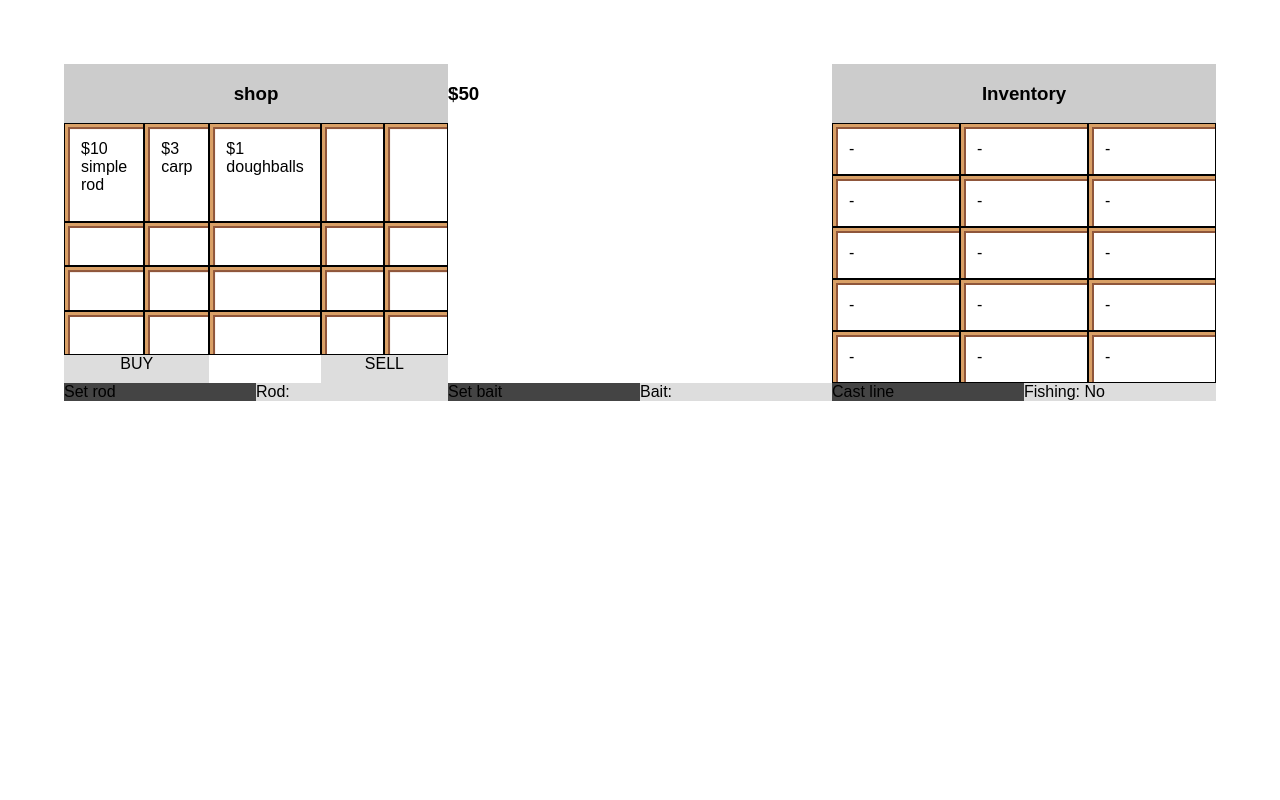
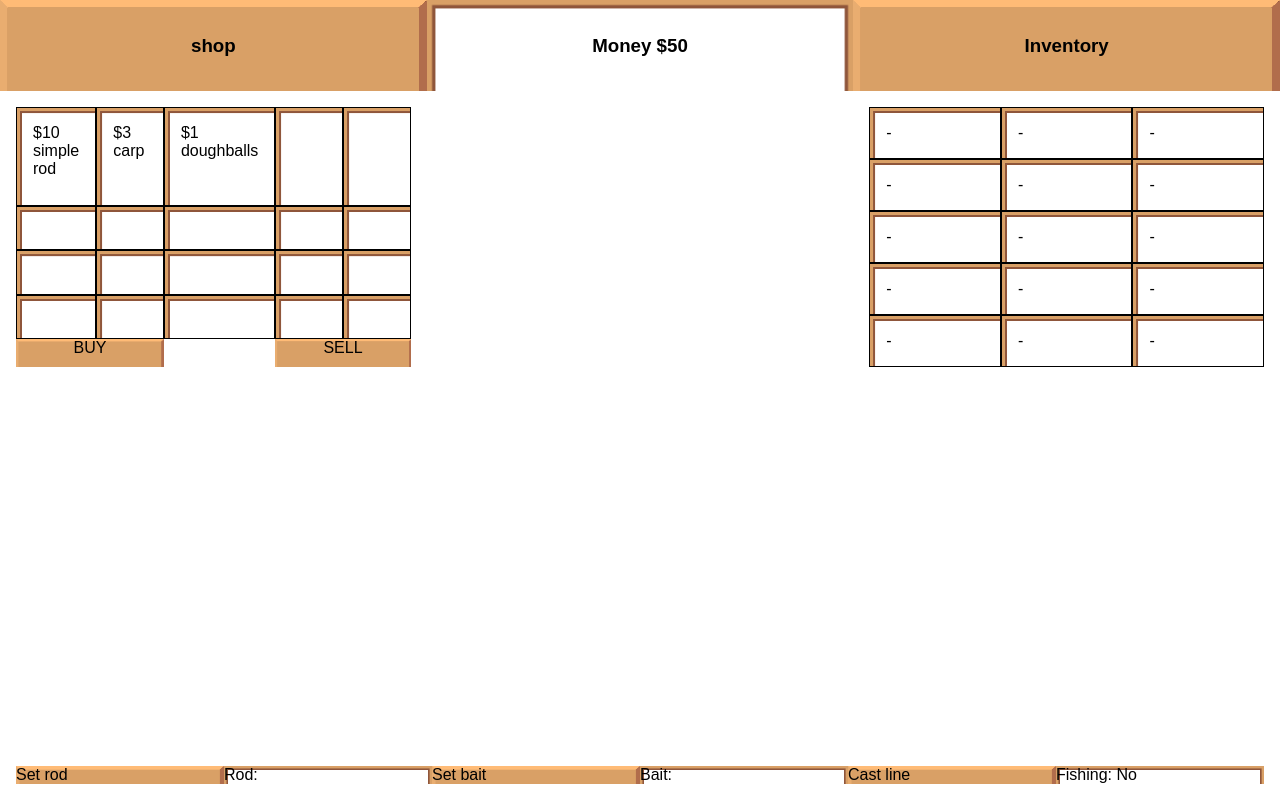
Before and after one commit to lilrooness/likesidefishing, a React (Create React App) app: page / in a window 1280 px wide. Built offline with nearby package versions, Linux system fonts and the light colour scheme.

Commit message:
Button graphics

```diff
--- a/src/App.css
+++ b/src/App.css
@@ -1,7 +1,11 @@
 .App {
   display: grid;
   grid-template-columns: 1fr 1fr 1fr;
-  padding: 5%;
+  /*padding: 5%;*/
+}
+
+.App > div {
+  padding: 1em;
 }
 
 .inventory {
@@ -17,8 +21,9 @@
   padding: 1em;
 }
 
-.inventory > div:nth-child(odd) {
-  background: #ddd
+.moneyLabel {
+  background-size: cover;
+  text-align: center;
 }
 
 .shop {
@@ -28,26 +33,20 @@
   grid-row: 2;
 }
 
-.shop > div:nth-child(odd) {
-  background: #ddd
-}
-
 .fishingControlls {
+  position: fixed;
+  bottom: 0;
+  left: 0;
+  right: 0;
   display: grid;
   grid-template-columns: repeat(6, 1fr);
   grid-column: 1/4;
-  grid-row: 3;
-  align-self: end;
 }
 
 .control {
   background: #444;
+  background-size: cover;
 }
-
-.fishingControlls > div:nth-child(even) {
-  background: #ddd
-}
-
 
 .shop_slot {
   background: #444;
@@ -59,20 +58,24 @@
   grid-column: 1/3;
   background: #000;
   text-align: center;
+  background-size: cover;
 }
 
 .sellbutton {
   grid-column: 4/6;
   background: #ddd;
   text-align: center;
+  background-size: cover;
 }
 
 .shopButton {
   background: #ccc;
   text-align: center;
+  background-size: cover;
 }
 
 .inventoryButton {
   background: #ccc;
   text-align: center;
+  background-size: cover;
 }
--- a/src/App.js
+++ b/src/App.js
@@ -1,6 +1,7 @@
 import React, { Component } from 'react';
 import logo from './logo.svg';
 import inv_square from './assets/inventory_square2.png'
+import plank_rect from './assets/wood_button.png'
 import './App.css';
 
 import {Items} from './items.js'
@@ -132,9 +133,13 @@ class App extends Component {
     return (
       <div className="App">
 
-        <div className="shopButton" onClick={function(e) {toggleShop()}}><h3>shop</h3></div>
-        <div className="moneyLabel"><h3>${this.state.money}</h3></div>
-        <div className="inventoryButton" onClick={function(e) {toggleInventory()}}><h3>Inventory</h3></div>
+        <div className="shopButton"
+             style={{"backgroundImage": "url(" + plank_rect + ")"}}
+             onClick={function(e) {toggleShop()}}><h3>shop</h3></div>
+        <div className="moneyLabel" style={{"backgroundImage": "url(" + inv_square + ")"}}><h3>Money ${this.state.money}</h3></div>
+        <div className="inventoryButton"
+             style={{"backgroundImage": "url(" + plank_rect + ")"}}
+             onClick={function(e) {toggleInventory()}}><h3>Inventory</h3></div>
 
         <Inventory display={this.state.displayInventory}
                    slots={this.state.inventorySize}
@@ -211,12 +216,12 @@ class FishingControlls extends Component {
 
     return(
       <div className="fishingControlls">
-        <div className="control" onClick={setRod}>Set rod</div>
-        <div className="control">Rod: {this.state.rod}</div>
-        <div className="control" onClick={setBait}>Set bait</div>
-        <div className="control">Bait: {this.state.bait}</div>
-        <div className="control" onClick={castLine}>Cast line</div>
-        <div className="control">Fishing: {this.state.fishing?"Yes":"No"}</div>
+        <div className="control" style={{"backgroundImage": "url(" + plank_rect + ")"}} onClick={setRod}>Set rod</div>
+        <div className="control" style={{"backgroundImage": "url(" + inv_square + ")"}}>Rod: {this.state.rod}</div>
+        <div className="control" style={{"backgroundImage": "url(" + plank_rect + ")"}} onClick={setBait}>Set bait</div>
+        <div className="control" style={{"backgroundImage": "url(" + inv_square + ")"}}>Bait: {this.state.bait}</div>
+        <div className="control" style={{"backgroundImage": "url(" + plank_rect + ")"}} onClick={castLine}>Cast line</div>
+        <div className="control" style={{"backgroundImage": "url(" + inv_square + ")"}}>Fishing: {this.state.fishing?"Yes":"No"}</div>
       </div>
       );
   }
@@ -393,13 +398,15 @@ class Shop extends Component {
         <div className="buybutton"
              onClick={function(e){
                t.props.buyCallback(t.state.selection)
-             }}>
+             }}
+             style={{"backgroundImage": "url(" + plank_rect + ")"}}>
           BUY {this.state.selection}
         </div>
         <div className="sellbutton"
               onClick={function(e) {
                 t.props.sellCallback()
-              }}>
+              }}
+              style={{"backgroundImage": "url(" + plank_rect + ")"}}>
           SELL
         </div>
       </div>
```
Also changed, not shown: src/assets/plank.png (added), src/assets/wood_button.png (added).
